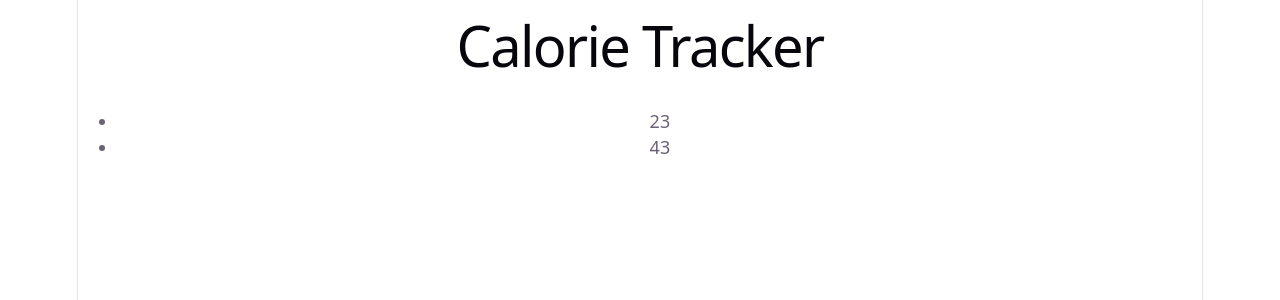
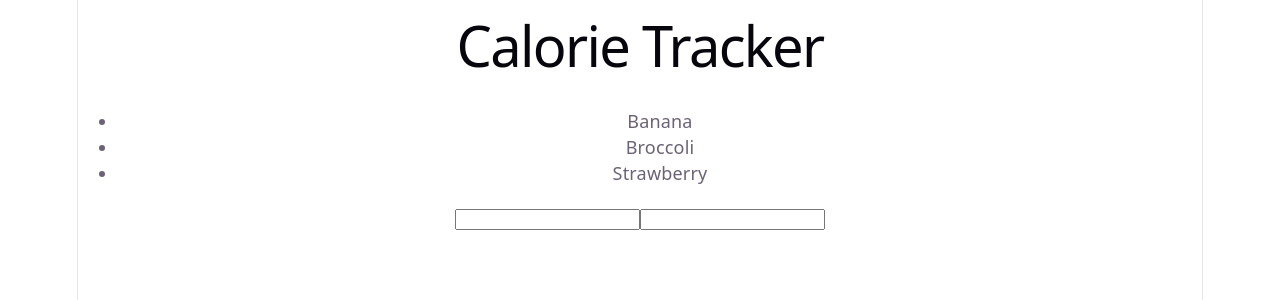
Before and after one commit to FaisalKherwish/CalorieTrackerWebApp, a React (Vite) app in the folder client/: page / in a window 1280 px wide. Shown: the top 300 px of the page. Built offline with nearby package versions, Linux system fonts and the light colour scheme.

Commit message:
Have on event handling for users typing into each  box that grabs the text in one and a number in the other for calories.

```diff
--- a/client/src/App.jsx
+++ b/client/src/App.jsx
@@ -1,24 +1,32 @@
 import { useState } from 'react'
-import heroImg from './assets/hero.png'
-import reactLogo from './assets/react.svg'
-import viteLogo from './assets/vite.svg'
 import './App.css'
 
 
 function App() {
-  const [count, setCount] = useState(0)
 
-  let arrObj = [{name: "Banana",calories:23},{name: "Broccoli",calories: 43}]
+  let arrObj = [{name: "Banana",calories:23},{name: "Broccoli",calories: 43}, {name: "Strawberry", calories: 87}]
+  const [entries,setEntries] = useState(arrObj)
+  const [nameInput,setNameInput] = useState("")
+  const [caloriesInput,setCaloriesInput] = useState("")
 
   return (
     <>
       <h1>
         Calorie Tracker
+        {nameInput}
+        {caloriesInput}
       </h1>
 
       <ul>
-        {arrObj.map(entry => <li>{entry.calories}</li>)}
+        {entries.map((entry, index) => <li key={index}>{entry.name}</li>)}
       </ul>
+
+      <form>
+      <input type="text" value={nameInput} onChange={event => setNameInput(event.target.value)}/>
+
+      <input type="number" value={caloriesInput} onChange={event => setCaloriesInput(event.target.value)}/>
+
+      </form>
     </>
   )
 }
```
